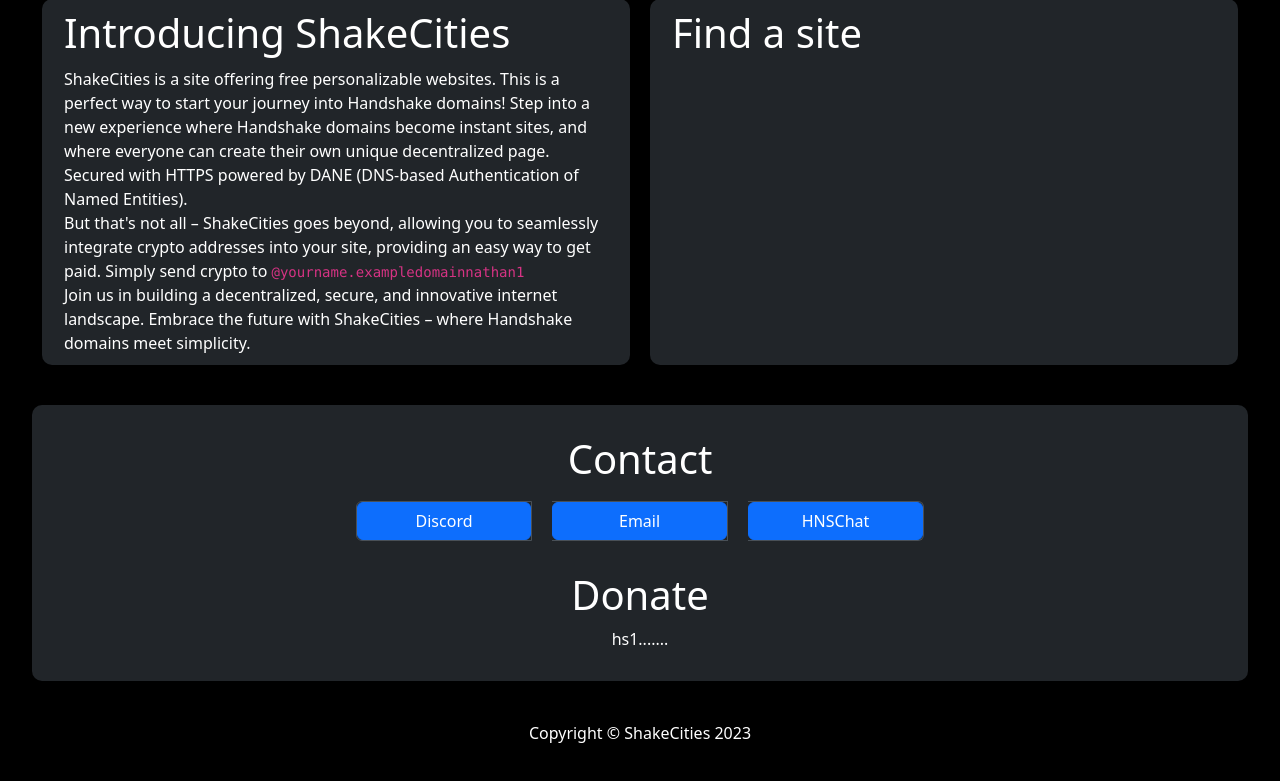
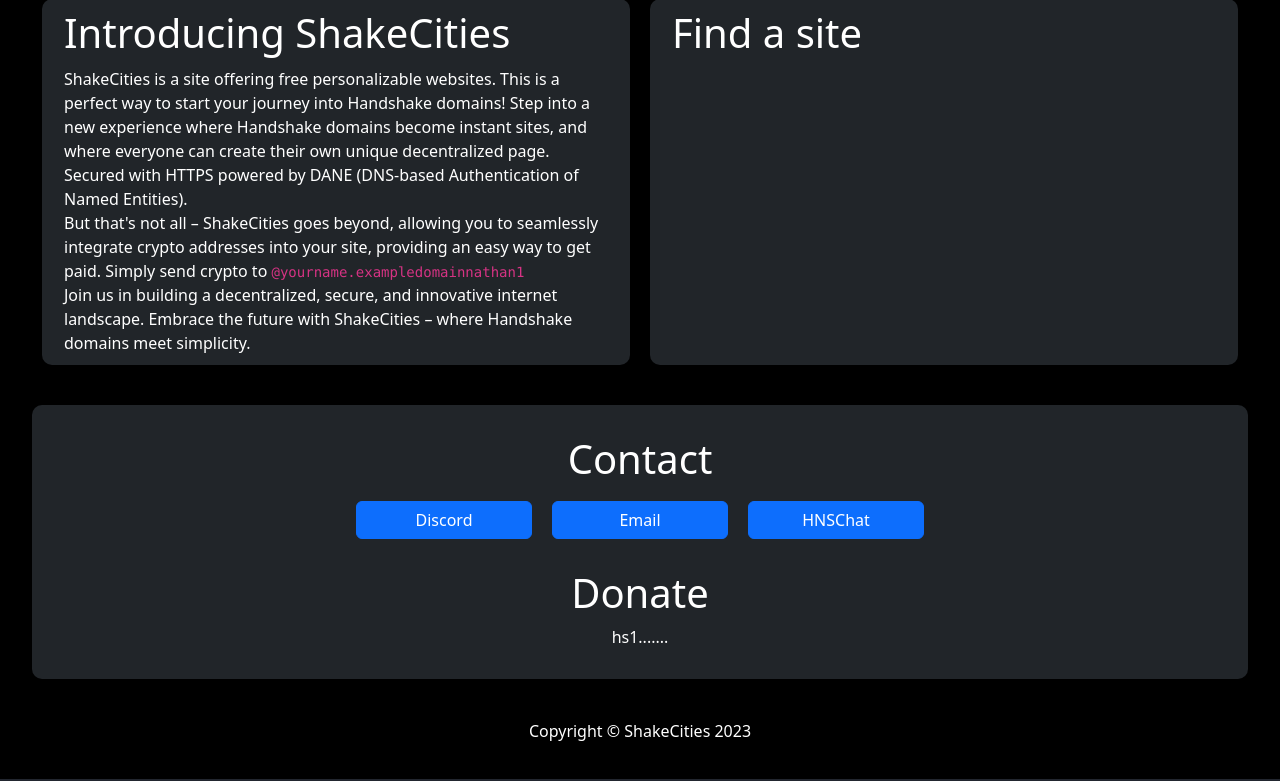
Before and after one commit to Nathanwoodburn/shakecities, a Flask app: page / in a window 1280 px wide. Shown: the part 308-1089 px from the top of the page. Run offline with Flask 3, Linux system fonts and the light colour scheme; data that the repository does not hold is empty; parts of the project's set-up code (start-up, migrations or seed data) failed here and were passed over; some libraries are stand-ins or nearby versions.

Commit message:
fix: Remove borders on contact buttons

```diff
--- a/templates/index.html
+++ b/templates/index.html
@@ -55,7 +55,7 @@
         <section class="d-none d-print-block d-md-block d-lg-block d-xl-block d-xxl-block" style="background: var(--bs-body-color);text-align: center;padding-top: 10px;padding-bottom: 10px;margin-bottom: 25px;margin-top: 40px;border-radius: 10px;">
             <div style="margin: 20px;">
                 <h1>Contact</h1>
-                <div class="list-group list-group-horizontal" data-bs-theme="dark" style="margin: auto;width: 50%;"><button class="list-group-item list-group-item-action" style="width: 33%;padding: 0px;margin: 10px;"><a class="btn btn-primary" role="button" style="width: 100%;" target="_blank" href="https://l.woodburn.au/discord">Discord</a></button><button class="list-group-item list-group-item-action" style="width: 33%;padding: 0px;margin: 10px;"><a class="btn btn-primary" role="button" style="width: 100%;" target="_blank" href="mailto:shakecities@woodburn.au">Email</a></button><button class="list-group-item list-group-item-action" style="width: 33%;padding: 0px;margin: 10px;"><a class="btn btn-primary" role="button" style="width: 100%;" target="_blank" href="https://hnschat#channel:woodburn">HNSChat</a></button></div>
+                <div class="list-group list-group-horizontal" data-bs-theme="dark" style="margin: auto;width: 50%;"><button class="list-group-item list-group-item-action" style="width: 33%;padding: 0px;margin: 10px;border-style: none;"><a class="btn btn-primary" role="button" style="width: 100%;" target="_blank" href="https://l.woodburn.au/discord">Discord</a></button><button class="list-group-item list-group-item-action" style="width: 33%;padding: 0px;margin: 10px;border-style: none;"><a class="btn btn-primary" role="button" style="width: 100%;" target="_blank" href="mailto:shakecities@woodburn.au">Email</a></button><button class="list-group-item list-group-item-action" style="width: 33%;padding: 0px;margin: 10px;border-style: none;"><a class="btn btn-primary" role="button" style="width: 100%;" target="_blank" href="https://hnschat#channel:woodburn">HNSChat</a></button></div>
             </div>
             <div style="margin: 20px;">
                 <h1>Donate</h1>
```
